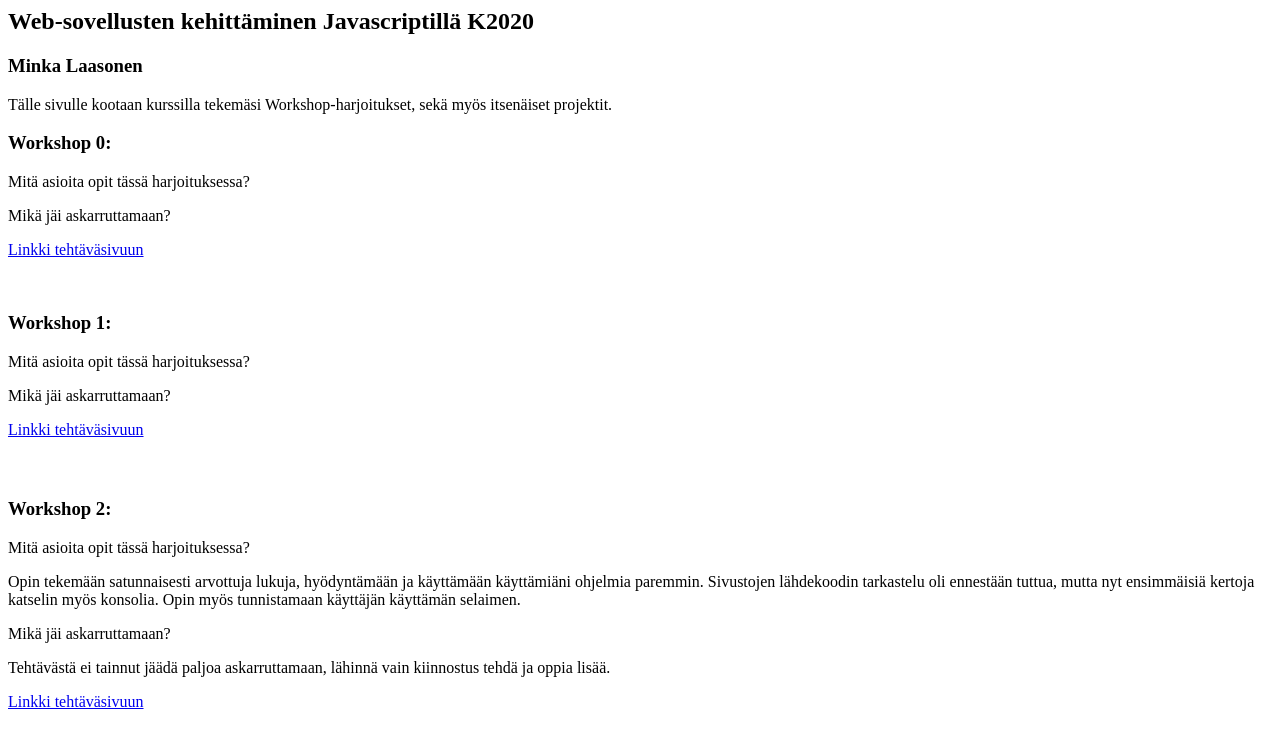
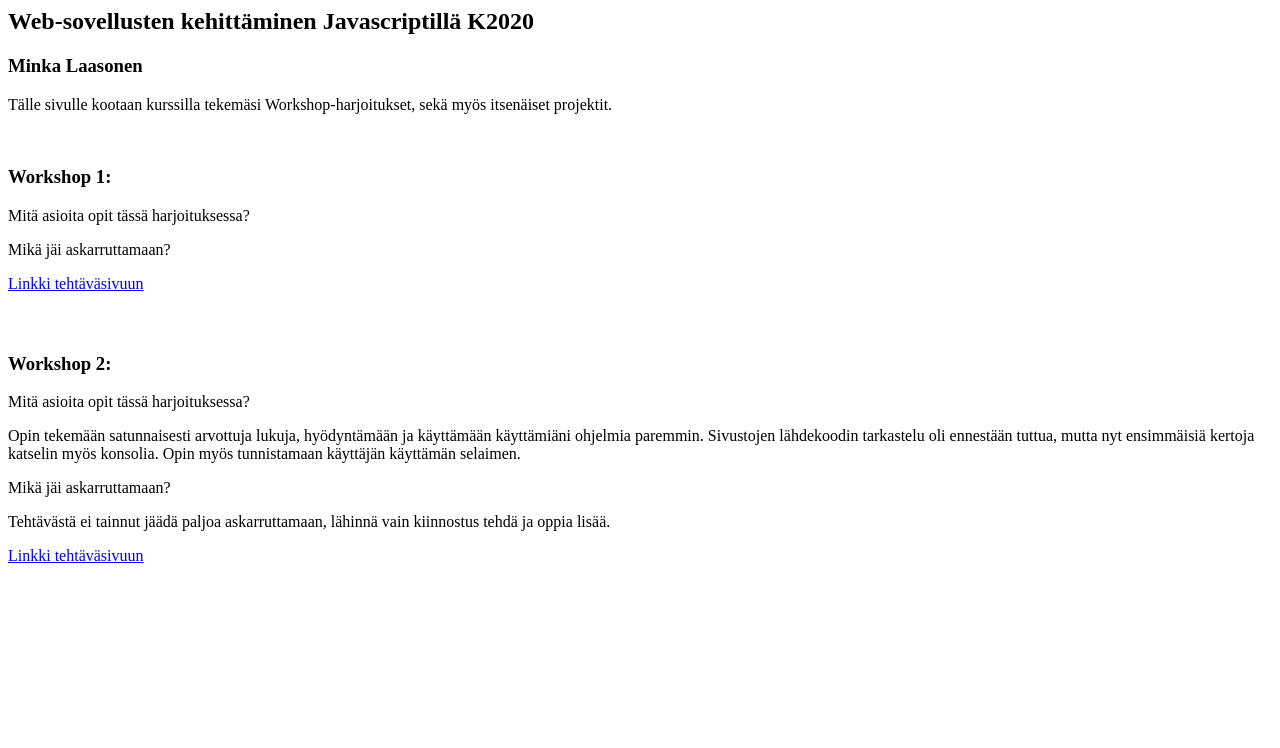
Before and after one commit to minkalaa/JS-kurssi, a plain HTML site: page index.html in a window 1280 px wide. Drawn offline with Linux system fonts and the light colour scheme.

Commit message:
Update index.html

```diff
--- a/index.html
+++ b/index.html
@@ -3,10 +3,6 @@
 <h2>Web-sovellusten kehitt&auml;minen Javascriptill&auml; K2020</h2>
 <h3> Minka Laasonen </h3>
 <p>T&auml;lle sivulle kootaan kurssilla tekem&auml;si Workshop-harjoitukset, sek&auml; my&ouml;s itsen&auml;iset projektit.</p>
-<h3>Workshop 0:</h3>
-<p>Mit&auml; asioita opit t&auml;ss&auml; harjoituksessa?</p>
-<p>Mik&auml; j&auml;i askarruttamaan?</p>
-<p><a href="#">Linkki teht&auml;v&auml;sivuun</a></p>
 <p>&nbsp;</p>
 <h3>Workshop 1:</h3>
 <p>Mit&auml; asioita opit t&auml;ss&auml; harjoituksessa?</p>
```
